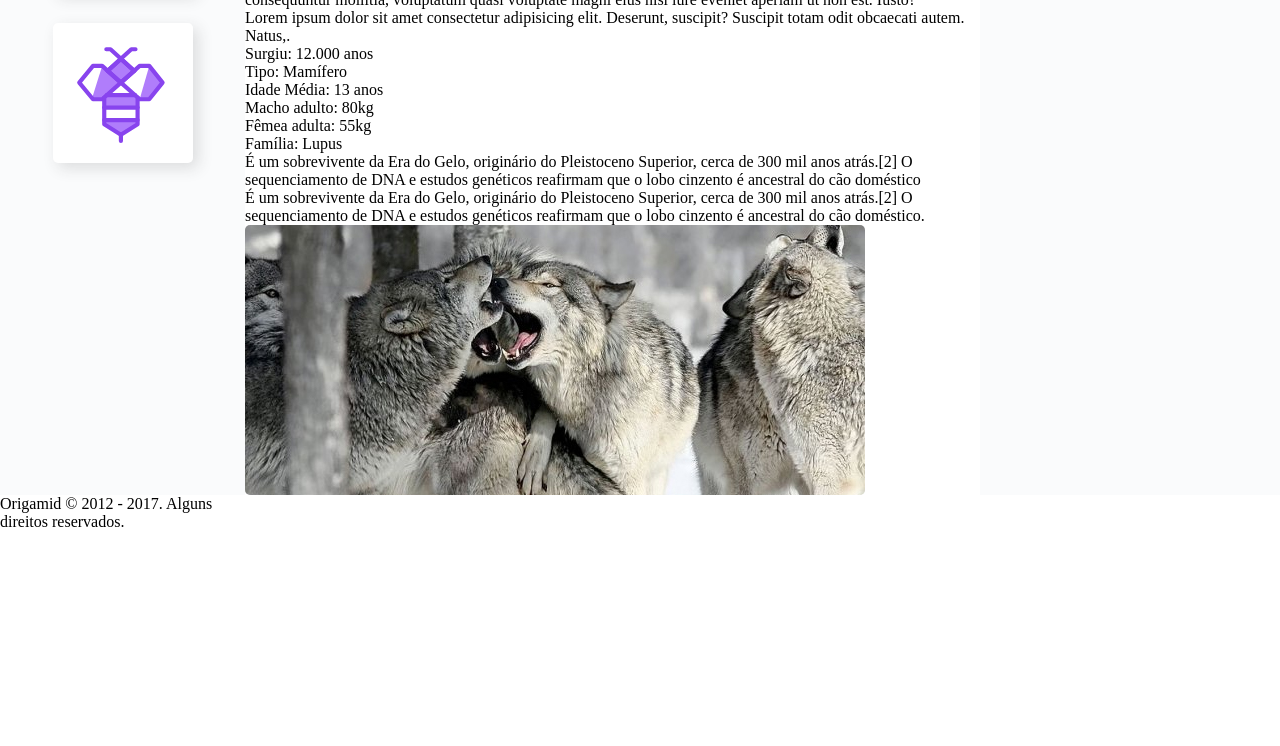
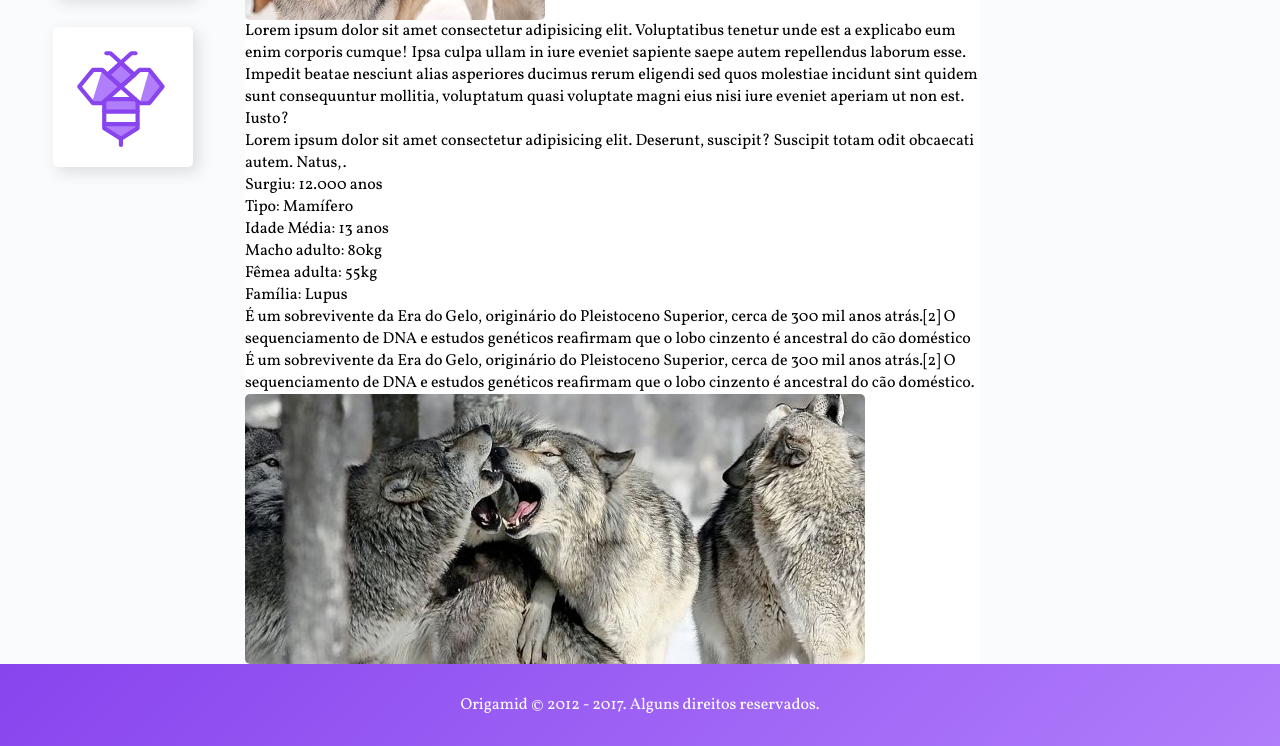
Before and after one commit to junior-rijo/grid_css, a plain HTML site: page index.html in a window 1280 px wide. Shown: the part 958-1704 px from the top of the page. Before the commit the page ends 1489 px from the top, so only its background shows below. Drawn offline with Linux system fonts and the light colour scheme.

Commit message:
add_class

```diff
--- a/index.html
+++ b/index.html
@@ -5,6 +5,10 @@
     <meta charset="UTF-8">
     <meta http-equiv="X-UA-Compatible" content="IE=edge">
     <meta name="viewport" content="width=device-width, initial-scale=1.0, shrink-to-fit=no">
+    <link rel="preconnect" href="https://fonts.googleapis.com">
+    <link rel="preconnect" href="https://fonts.gstatic.com" crossorigin>
+    <link href="https://fonts.googleapis.com/css2?family=Vollkorn:ital,wght@0,400;0,700;1,400&display=swap"
+        rel="stylesheet">
     <link rel="stylesheet" href="css/style.css">
     <title>WidBeast</title>
 </head>
@@ -93,7 +97,7 @@
             <div class="anuncio-item"><img src="img/anuncio-2.jpg" alt="anuncio-2"></div>
         </aside>
         <!--Footer-->
-        <footer>
+        <footer class="footer">
             <p>Origamid © 2012 - 2017. Alguns direitos reservados.</p>
         </footer>
     </div>
```
